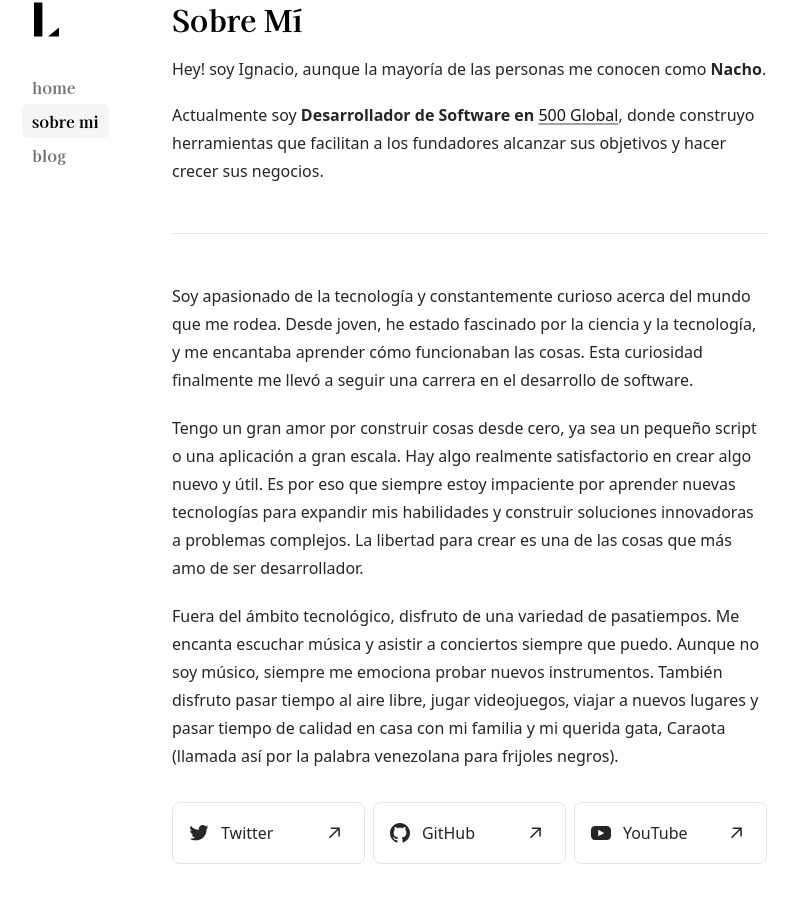
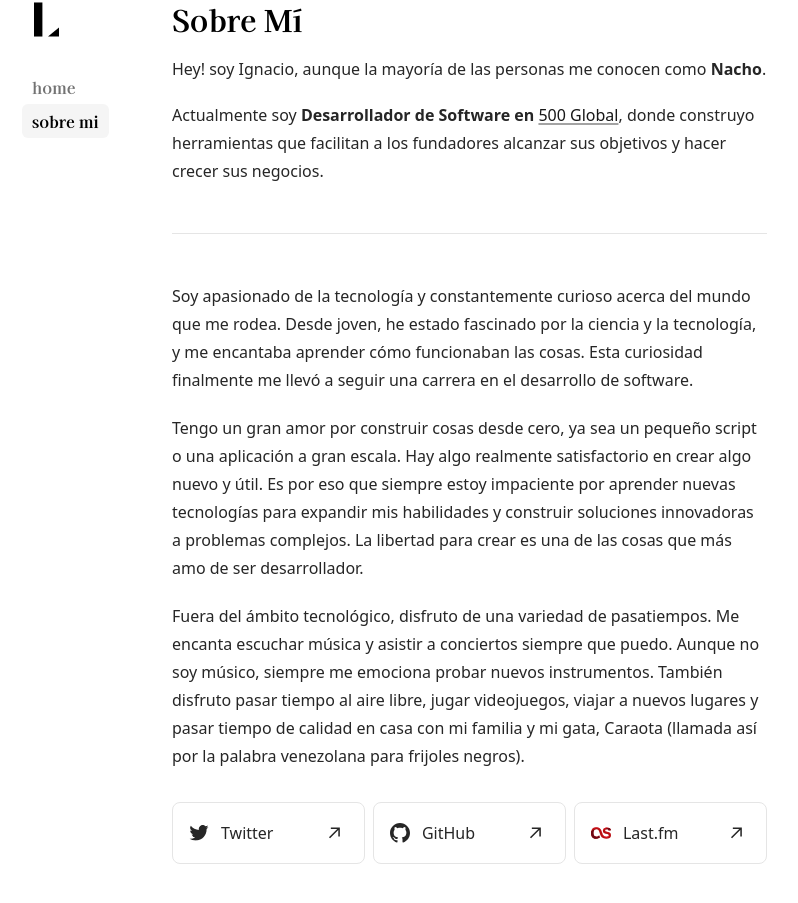
Before and after one commit to luisignaciocc/luisignacio.cc, a Next.js app: page /about in a window 1280 px wide. Shown: the part 127-1030 px from the top of the page, without its empty margins (170-968 px from the left). Built offline with nearby package versions, Linux system fonts and the light colour scheme.

Commit message:
Remove blog and youtube link

```diff
--- a/app/about/page.tsx
+++ b/app/about/page.tsx
@@ -1,7 +1,7 @@
 import type { Metadata } from "next";
 import {
   GitHubIcon,
-  YoutubeIcon,
+  LastFmIcon,
   ArrowIcon,
   TwitterIcon,
 } from "components/icons";
@@ -16,21 +16,46 @@ export default function AboutPage() {
     <section>
       <h1 className="font-bold text-3xl font-serif">Sobre Mí</h1>
       <p className="my-5 text-neutral-800 dark:text-neutral-200">
-        Hey! soy Ignacio, aunque la mayoría de las personas me conocen como <b>Nacho</b>.
+        Hey! soy Ignacio, aunque la mayoría de las personas me conocen como{" "}
+        <b>Nacho</b>.
       </p>
       <div className="prose prose-neutral dark:prose-invert text-neutral-800 dark:text-neutral-200">
         <p>
-          Actualmente soy <b>Desarrollador de Software en <a target="_blank" rel="noopener noreferrer" href="https://500.co/">500 Global</a></b>, donde construyo herramientas que facilitan a los fundadores alcanzar sus objetivos y hacer crecer sus negocios.
+          Actualmente soy{" "}
+          <b>
+            Desarrollador de Software en{" "}
+            <a target="_blank" rel="noopener noreferrer" href="https://500.co/">
+              500 Global
+            </a>
+          </b>
+          , donde construyo herramientas que facilitan a los fundadores alcanzar
+          sus objetivos y hacer crecer sus negocios.
         </p>
         <hr />
         <p>
-          Soy apasionado de la tecnología y constantemente curioso acerca del mundo que me rodea. Desde joven, he estado fascinado por la ciencia y la tecnología, y me encantaba aprender cómo funcionaban las cosas. Esta curiosidad finalmente me llevó a seguir una carrera en el desarrollo de software.
+          Soy apasionado de la tecnología y constantemente curioso acerca del
+          mundo que me rodea. Desde joven, he estado fascinado por la ciencia y
+          la tecnología, y me encantaba aprender cómo funcionaban las cosas.
+          Esta curiosidad finalmente me llevó a seguir una carrera en el
+          desarrollo de software.
         </p>
         <p>
-          Tengo un gran amor por construir cosas desde cero, ya sea un pequeño script o una aplicación a gran escala. Hay algo realmente satisfactorio en crear algo nuevo y útil. Es por eso que siempre estoy impaciente por aprender nuevas tecnologías para expandir mis habilidades y construir soluciones innovadoras a problemas complejos. La libertad para crear es una de las cosas que más amo de ser desarrollador.
+          Tengo un gran amor por construir cosas desde cero, ya sea un pequeño
+          script o una aplicación a gran escala. Hay algo realmente
+          satisfactorio en crear algo nuevo y útil. Es por eso que siempre estoy
+          impaciente por aprender nuevas tecnologías para expandir mis
+          habilidades y construir soluciones innovadoras a problemas complejos.
+          La libertad para crear es una de las cosas que más amo de ser
+          desarrollador.
         </p>
         <p className="mb-8">
-          Fuera del ámbito tecnológico, disfruto de una variedad de pasatiempos. Me encanta escuchar música y asistir a conciertos siempre que puedo. Aunque no soy músico, siempre me emociona probar nuevos instrumentos. También disfruto pasar tiempo al aire libre, jugar videojuegos, viajar a nuevos lugares y pasar tiempo de calidad en casa con mi familia y mi querida gata, Caraota (llamada así por la palabra venezolana para frijoles negros).
+          Fuera del ámbito tecnológico, disfruto de una variedad de pasatiempos.
+          Me encanta escuchar música y asistir a conciertos siempre que puedo.
+          Aunque no soy músico, siempre me emociona probar nuevos instrumentos.
+          También disfruto pasar tiempo al aire libre, jugar videojuegos, viajar
+          a nuevos lugares y pasar tiempo de calidad en casa con mi familia y mi
+          gata, Caraota (llamada así por la palabra venezolana para frijoles
+          negros).
         </p>
         <div className="flex flex-col gap-2 md:flex-row md:gap-2">
           <a
@@ -60,12 +85,12 @@ export default function AboutPage() {
           <a
             rel="noopener noreferrer"
             target="_blank"
-            href="https://www.youtube.com/@luisignaciocc"
+            href="https://www.last.fm/user/luisignaciocc"
             className="flex w-full border border-neutral-200 dark:border-neutral-800 rounded-lg p-4 no-underline items-center text-neutral-800 dark:text-neutral-200 hover:dark:bg-neutral-900 hover:bg-neutral-100 transition-all justify-between"
           >
             <div className="flex items-center">
-              <YoutubeIcon />
-              <div className="ml-3">YouTube</div>
+              <LastFmIcon />
+              <div className="ml-3">Last.fm</div>
             </div>
             <ArrowIcon />
           </a>
--- a/components/icons.tsx
+++ b/components/icons.tsx
@@ -85,17 +85,68 @@ export function ArrowIcon() {
   );
 }
 
-export function YoutubeIcon() {
+export function LastFmIcon() {
   return (
     <svg
+      className="h-5 w-5"
+      version="1.1"
+      id="Layer_1"
       xmlns="http://www.w3.org/2000/svg"
-      height="800"
-      width="800"
-      viewBox="0 0 461.001 461.001"
-      className="w-5 h-5"
-      fill="currentColor"
+      viewBox="0 0 496 496"
     >
-      <path d="M365.257 67.393H95.744C42.866 67.393 0 110.259 0 163.137v134.728c0 52.878 42.866 95.744 95.744 95.744h269.513c52.878 0 95.744-42.866 95.744-95.744V163.137c0-52.878-42.866-95.744-95.744-95.744zm-64.751 169.663-126.06 60.123c-3.359 1.602-7.239-.847-7.239-4.568V168.607c0-3.774 3.982-6.22 7.348-4.514l126.06 63.881c3.748 1.899 3.683 7.274-.109 9.082z" />
+      <path
+        fill="#B70E10"
+        d="M421.008,225.868l-36.376-8.064c-24.992-5.76-32.376-16.112-32.376-33.368
+	c0-19.552,15.328-31.072,40.32-31.072c27.272,0,42.056,10.36,44.32,35.096l56.832-6.904C489.184,129.78,453.944,108.5,396,108.5
+	c-51.136,0-101.136,19.56-101.136,82.264c0,39.104,18.744,63.848,65.896,75.368l38.64,9.192
+	c28.984,6.896,38.624,18.976,38.624,35.664c0,21.28-20.44,29.912-59.096,29.912c-57.384,0-81.224-30.496-94.856-72.488
+	l-18.76-57.512c-23.864-74.784-61.92-102.408-137.48-102.408C44.32,108.5,0,162.012,0,252.9c0,87.424,44.32,134.608,123.864,134.608
+	c64.184,0,94.864-30.496,94.864-30.496l-18.168-50.048c0,0-29.544,33.36-73.856,33.36c-39.2,0-67.04-34.496-67.04-89.72
+	c0-70.768,35.2-96.072,69.872-96.072c50.008,0,65.904,32.784,79.544,74.792l18.168,57.504C245.44,342.644,279.528,387.5,377.8,387.5
+	c70.472,0,118.184-21.856,118.184-79.376C496,261.524,469.848,237.364,421.008,225.868z"
+      />
+      <path
+        fill="#CE1721"
+        d="M421.008,225.868l-36.376-8.064c-20.24-4.656-28.824-12.416-31.4-24.32
+	c-0.6,2.432-0.976,4.984-0.976,7.76c0,17.24,7.384,27.608,32.376,33.368l36.376,8.048c45.472,10.704,71.24,32.416,74.592,72.952
+	c0.192-2.456,0.4-4.88,0.4-7.488C496,261.524,469.848,237.364,421.008,225.868z"
+      />
+      <g>
+        <path
+          fill="#E51F32"
+          d="M425.4,117.164c51.344,0,55.432,24.904,65.552,64.736l2.776-0.336
+		c-4.544-51.776-39.784-73.056-97.728-73.056c-51.136,0-101.136,19.56-101.136,82.264c0,3.096,0.168,6.064,0.408,8.968
+		C299.336,143.292,376.48,117.164,425.4,117.164z"
+        />
+        <path
+          fill="#E51F32"
+          d="M127.832,125.292c87.976-3.136,113.616,27.624,137.48,102.408l18.76,57.512
+		c13.632,41.992,37.48,72.496,94.856,72.496c38.656,0,59.096-8.648,59.096-29.928c0-3.16-0.344-6.152-1.104-8.968
+		c-4.688,15.592-24.48,22.096-57.992,22.096c-57.384,0-81.224-30.496-94.856-72.488l-18.76-57.512
+		c-23.864-74.784-61.92-102.408-137.48-102.408C44.32,108.5,0,162.012,0,252.9c0,2.824,0.168,5.496,0.264,8.224
+		C3.024,175.516,16.36,129.276,127.832,125.292z"
+        />
+      </g>
+      <path
+        fill="#CE1721"
+        d="M126.704,340.324c-37.176,0-64.088-31.056-66.776-81.352c-0.12,2.784-0.264,5.504-0.264,8.424
+	c0,55.216,27.832,89.736,67.04,89.736c44.312,0,73.856-33.36,73.856-33.36l13.496,37.16c3.072-2.352,4.68-3.912,4.68-3.912
+	l-18.176-50.056C200.56,306.964,171.016,340.324,126.704,340.324z"
+      />
+      <g>
+        <path
+          fill="#6D0915"
+          d="M129.536,154.532c12.176,0,22.312,1.976,30.912,5.528c-34.84-20.456-107.728,0.696-155.952,46.52
+		C1.528,220.692,0,236.148,0,252.9c0,87.424,44.32,134.608,123.864,134.608c64.184,0,94.864-30.496,94.864-30.496l-18.168-50.048
+		c0,0-29.544,33.36-73.856,33.36c-39.2,0-67.04-34.496-67.04-89.72C59.664,179.836,94.864,154.532,129.536,154.532z"
+        />
+        <path
+          fill="#6D0915"
+          d="M457.68,121.172c-73.16,0.888-97.232,30.384-102.792,50.616
+		c5.36-11.744,18.712-18.416,37.688-18.416c27.272,0,42.056,10.36,44.32,35.096l56.832-6.904
+		C491.152,152.14,478.632,132.58,457.68,121.172z"
+        />
+      </g>
     </svg>
   );
 }
--- a/components/sidebar.tsx
+++ b/components/sidebar.tsx
@@ -11,9 +11,6 @@ const navItems = {
   },
   "/about": {
     name: "sobre mi",
-  },
-  "/blog": {
-    name: "blog",
   },
 };
 
```
Also changed, not shown: lib/info.tsx (+5 -2 lines).
